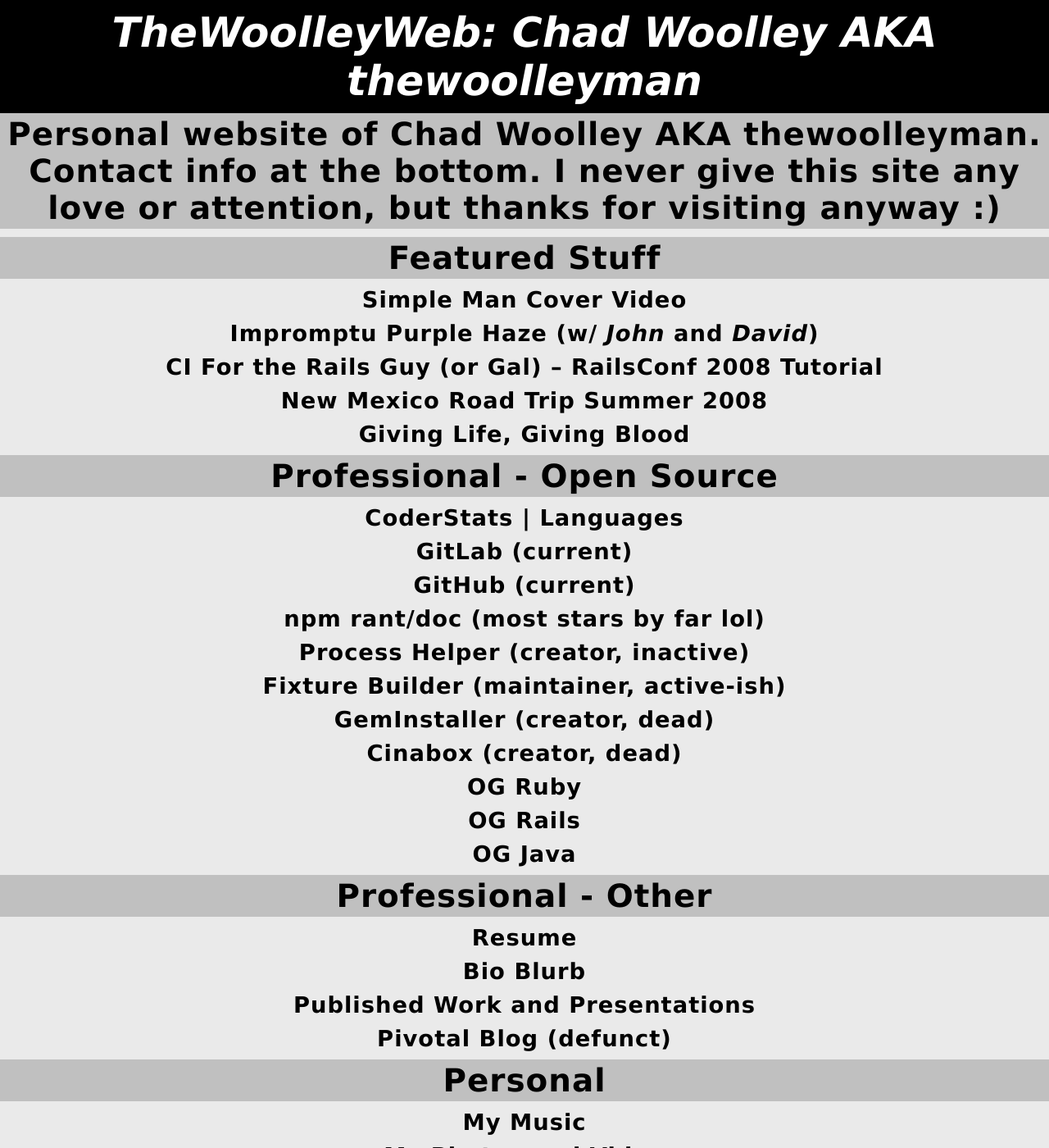
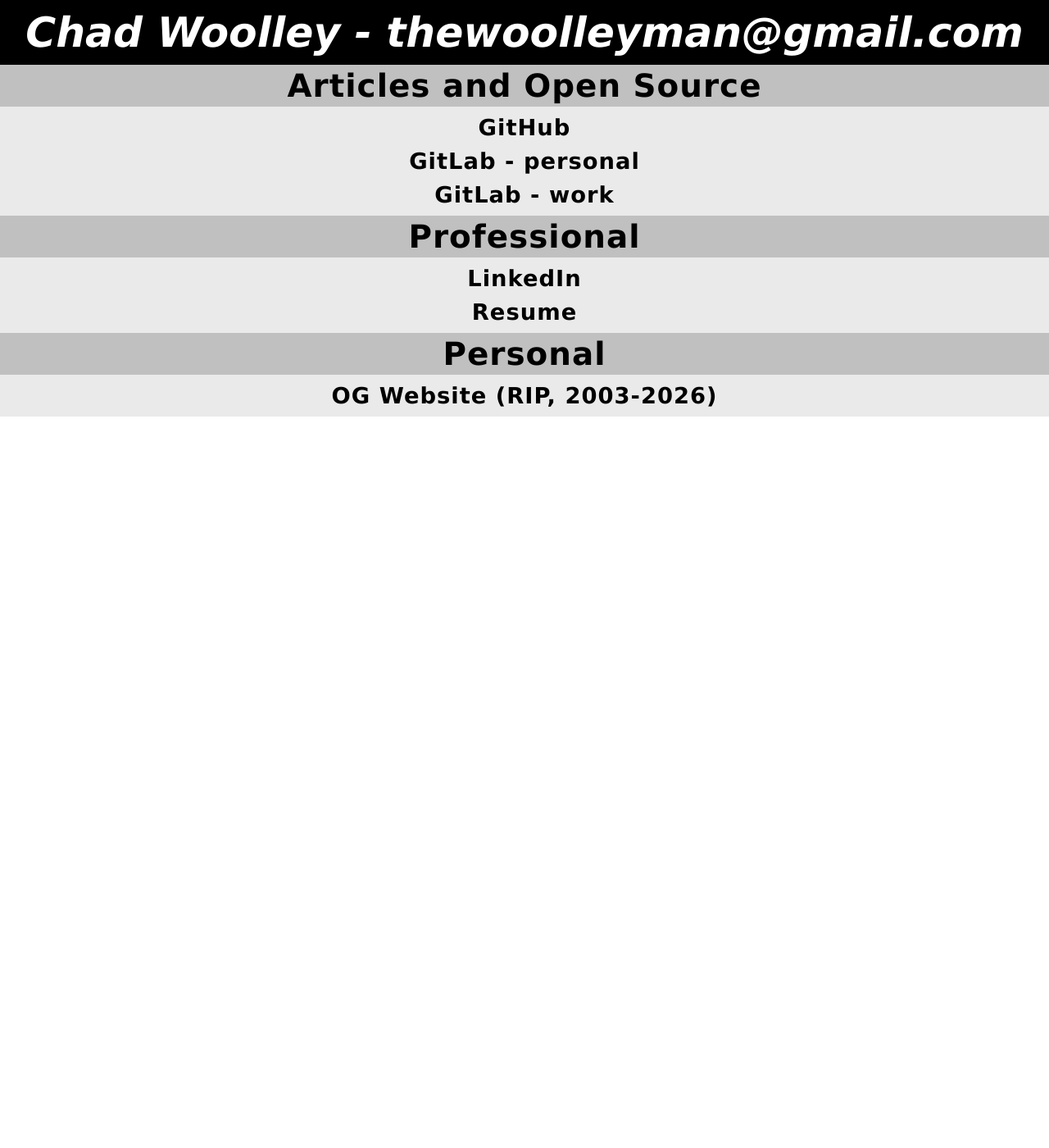
Before and after one commit to thewoolleyman/thewoolleyman, a Jekyll site: the page index.html, which Jekyll copies as it is, in a window 1280 px wide and 1400 px high. Shown: the whole window at 82% size. Built offline with Jekyll 4.4.1, drawn with Linux system fonts in a browser that asks for light colours; some of the changed text lies outside the part shown.

Commit message:
Redesign index page with minimal Takahashi-style layout
Preserve old site as index-og.html. New index has three sections:
Articles/Open Source, Professional, and Personal.

Co-Authored-By: Claude Opus 4.6 <noreply@anthropic.com>

```diff
--- a/index.html
+++ b/index.html
@@ -28,87 +28,21 @@
     <div id="container">
 
       <div id="header">
-        <h1><a href="/">TheWoolleyWeb: Chad Woolley AKA thewoolleyman</a></h1>
+        <h1>Chad Woolley - <a href="mailto:thewoolleyman@gmail.com">thewoolleyman@gmail.com</a></h1>
       </div>
 
       <div id="content">
-        <h1>Personal website of Chad Woolley AKA thewoolleyman. Contact info at the bottom. I never give this site any love or attention, but thanks for visiting anyway :)</h1>
-<h1>Featured Stuff</h1>
-<h2><a href="http://www.youtube.com/watch?v=VBRKFCDD3go" title="80&amp;#8217;s metal rules">Simple Man Cover Video</a></h2>
-<h2>
-  <a style="font-size: 100%" href="http://www.thewoolleyweb.com/music/purple_haze_john_david_chad.mp3" title="with church bandmates John on drums and David on bass ">Impromptu Purple Haze</a>
-  (w/ <a href="http://youtube.com/watch?v=8dZwgunnfIU" title="John is Awesome!"><i>John</i></a>
-  and <a href="https://www.facebook.com/DavidRaglandMusic/" title="and so is David!"><i>David</i></a>)
-</h2>
-<h2><a href="http://en.oreilly.com/rails2008/public/schedule/detail/2072">CI For the Rails Guy (or Gal) &#8211; RailsConf 2008 Tutorial</a></h2>
-<h2><a href="https://www.flickr.com/photos/thewoolleyman/sets/72157606100543134/detail" title="Me and Bubba in Gods Country!">New Mexico Road Trip Summer 2008</a></h2>
-<h2><a href="http://flickr.com/photos/thewoolleyman/sets/72157608048381541" title="Dont be a wimp, give blood!">Giving Life, Giving Blood</a></h2>
-<h1>Professional - Open Source</h1>
-<h2>
-  <a href="http://coderstats.net/github/#thewoolleyman">CoderStats</a> |
-  <a href="http://ionicabizau.github.io/github-profile-languages/?user=%2540thewoolleyman">Languages</a>
-</h2>
-<h2>
-  <a href="http://gitlab.com/thewoolleyman">GitLab (current)</a>
-</h2>
-<h2>
-  <a href="http://github.com/thewoolleyman">GitHub (current)</a>
-</h2>
-<h2>
-  <a href="https://github.com/thewoolleyman/npm-shrinkwrap-helper">npm rant/doc (most stars by far lol)</a>
-</h2>
-<h2>
-  <a href="https://github.com/thewoolleyman/process_helper">Process Helper (creator, inactive)</a>
-</h2>
-<h2>
-  <a href="https://github.com/rdy/fixture_builder">Fixture Builder (maintainer, active-ish)</a>
-</h2>
-<h2>
-  <a href="https://rubygems.org/gems/geminstaller">GemInstaller (creator, dead)</a>
-</h2>
-<h2>
-  <a href="http://github.com/thewoolleyman/cinabox">Cinabox (creator, dead)</a>
-</h2>
-<h2>
-  <a href="https://web.archive.org/web/20140515192140/http://rubyforge.org/users/thewoolleyman">OG Ruby</a>
-</h2>
-<h2>
-  <a href="https://github.com/rails/rails/commit/4249ffe2498e9a77242205f95245ba1fcca92732#diff-b7d127cd0ab0ef9eb71ec32f6c9a1e90R3">OG Rails</a>
-</h2>
-<h2>
-  <a href="http://sourceforge.net/users/thewoolleyman">OG Java</a>
-</h2>
-<h1>Professional - Other</h1>
+<h1>Articles and Open Source</h1>
+<h2><a href="http://github.com/thewoolleyman">GitHub</a></h2>
+<h2><a href="https://gitlab.com/thewoolleyman">GitLab - personal</a></h2>
+<h2><a href="https://gitlab.com/cwoolley-gitlab">GitLab - work</a></h2>
+<h1>Professional</h1>
+<h2><a href="https://www.linkedin.com/in/thewoolleyman">LinkedIn</a></h2>
 <h2><a href="resume/resume_woolley.html">Resume</a></h2>
-<h2><a href="bio_blurb.html">Bio Blurb</a></h2>
-<h2><a href="published_work/index.html">Published Work and Presentations</a></h2>
-<h2><a href="https://content.pivotal.io/authors/chad-woolley">Pivotal Blog (defunct)</a></h2>
 <h1>Personal</h1>
-<h2><a href="hobbies/music.html" title="Random raw snippets of me playing the same 5 riffs over and over">My Music</a></h2>
-<h2><a href="pics/index.html" title="are you &lt;span class=&quot;caps&quot;&gt;SURE&lt;/span&gt; you want to see these???">My Photos and Video</a></h2>
-<h2><a href="hobbies/index.html" title="&lt;span class=&quot;caps&quot;&gt;OTHER&lt;/span&gt; than hacking">My Hobbies</a></h2>
-<h2><a href="http://del.icio.us/thewoolleyman" title="Stuff I find&amp;#8230; interesting.">My Links</a> (defunct)</h2>
-<h1>Contact</h1>
-<h2>
-  US 520-861-1183 Voice/SMS | 'thewoolleyman' or <a href="mailto:thewoolleyman@gmail.com">thewoolleyman@gmail.com</a>
-  most other places: WhatsApp, Kik, Signal, Google, Yahoo |
-  Discord (thewoolleyman#6693) |
-  <a href="https://www.facebook.com/thewoolleyman">Facebook</a> |
-  <a href="https://www.twitter.com/thewoolleyman">Twitter</a> |
-  <a href="https://www.youtube.com/thewoolleyman">YouTube</a> |
-  <a href="https://www.linkedin.com/pub/dir/chad/woolley">LinkedIn</a> |
-  <a href="https://github.com/thewoolleyman">GitHub</a> |
-  <a href="https://gitlab.com/thewoolleyman">GitLab</a> |
-  <a href="https://www.flickr.com/thewoolleyman">Flickr</a> |
-  <a href="https://www.myspace.com/thewoolleyman">MySpace (lol)</a> |
-  Fet (ask)
-</h2>
+<h2><a href="index-og.html">OG Website (RIP, 2003-2026)</a></h2>
 </div>
 </div>
 
-    <div id="footer">
-      &copy; 2022 <a href="mailto:thewoolleyman@gmail.com">Chad Woolley</a> |
-      This site remains woefully outdated. The cobbler's kids have no shoes.
-
   </body>
 </html>
```
Also changed, not shown: index-og.html (added, +114 -0 lines).
